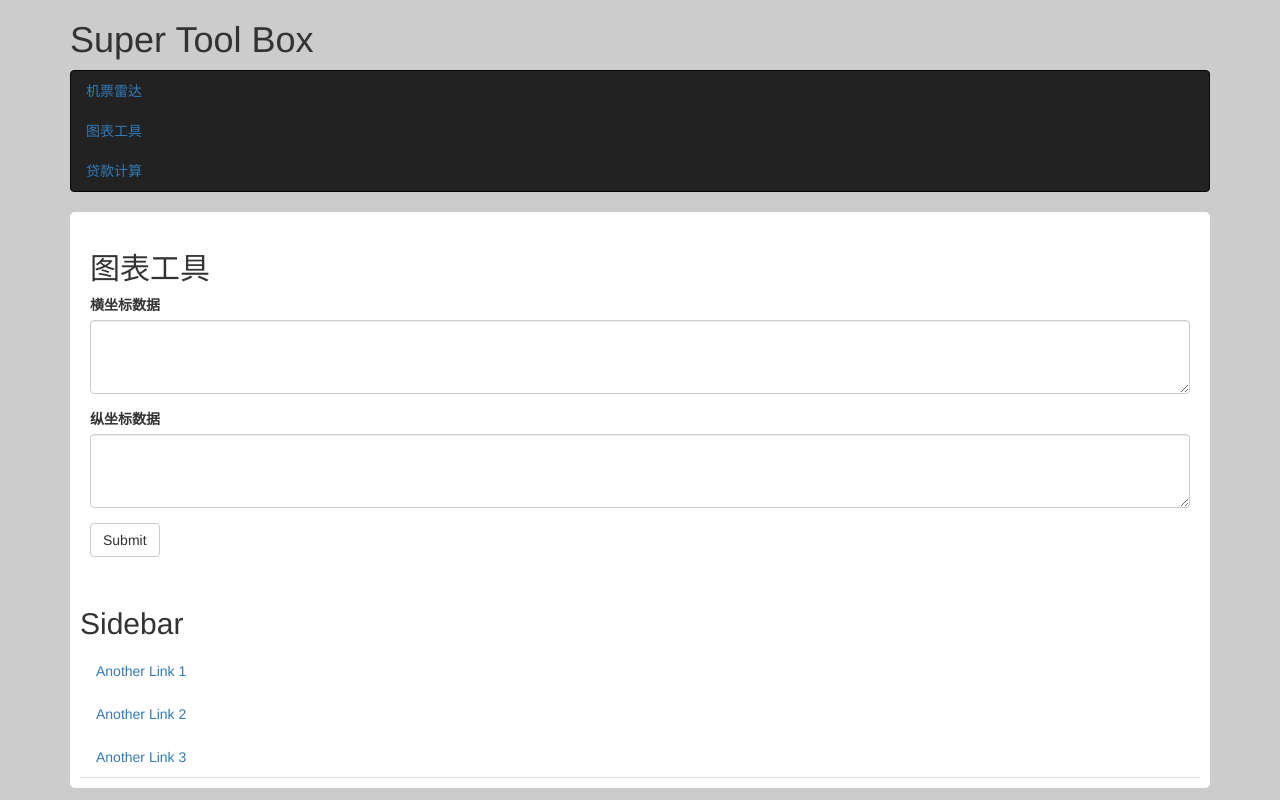
After one commit to saintbird/SuperToolBox, a Django app: page /chart/ in a window 1280 px wide. The commit adds this page. Run offline with Django 3.2, Linux system fonts and the light colour scheme; some libraries are stand-ins or nearby versions.

Commit message:
add more apps

```diff
--- /dev/null
+++ b/chart_tools/templates/chart_tools/index.html
@@ -0,0 +1,30 @@
+{% extends 'base.html' %}
+
+{% block title %}图表工具{% endblock %}
+
+{% block content %}
+<div id='content' class='row-fluid'>
+  <div class='span9 main'>
+    <h2>图表工具</h2>
+    <form>
+        <div class="form-group">
+          <label for="forLable">横坐标数据</label>
+          <textarea class="form-control" rows="3"></textarea>
+        </div>
+        <div class="form-group">
+          <label for="forData">纵坐标数据</label>
+          <textarea class="form-control" rows="3"></textarea>
+        </div>
+        <button type="submit" class="btn btn-default">Submit</button>
+    </form>
+  </div>
+  <div class='span3 sidebar'>
+    <h2>Sidebar</h2>
+    <ul class="nav nav-tabs nav-stacked">
+      <li><a href='#'>Another Link 1</a></li>
+      <li><a href='#'>Another Link 2</a></li>
+      <li><a href='#'>Another Link 3</a></li>
+    </ul>
+  </div>
+</div>
+{% endblock %}
--- a/chart_tools/views.py
+++ b/chart_tools/views.py
@@ -1,3 +1,6 @@
 from django.shortcuts import render
 
 # Create your views here.
+def index(request):
+    print "chart.index"
+    return render(request, 'chart_tools/index.html')
--- a/qunar_flight_query/views.py
+++ b/qunar_flight_query/views.py
@@ -13,7 +13,7 @@ sys.setdefaultencoding('utf8')
 
 # Create your views here.
 def index(request):
-    return render(request, 'index.html')
+    return render(request, 'qunar_flight_query/index.html')
 
 def query(request):
     c1 = request.GET["c1"]
--- a/super_tool_box/urls.py
+++ b/super_tool_box/urls.py
@@ -18,6 +18,10 @@ from django.contrib import admin
 
 urlpatterns = [
     url(r'^admin/', include(admin.site.urls)),
-    url(r'^$', 'qunar_flight_query.views.index', name='home'),
+    url(r'^flight/$', 'qunar_flight_query.views.index', name='flight'),
     url(r'^flight_query/$', 'qunar_flight_query.views.query', name='flight_query'),
+
+    url(r'^chart/$', 'chart_tools.views.index', name='chart'),
+
+    url(r'^loan/$', 'loan.views.index', name='loan'),
 ]
--- a/templates/nav.html
+++ b/templates/nav.html
@@ -3,9 +3,9 @@
  <div class='navbar navbar-inverse'>
    <div class='navbar-inner nav-collapse' style="height: auto;">
      <ul class="nav">
-       <li><a href="#">机票雷达</a></li>
-       <li><a href="#">Page One</a></li>
-       <li><a href="#">Page Two</a></li>
+       <li><a href="/flight/">机票雷达</a></li>
+       <li><a href="/chart/">图表工具</a></li>
+       <li><a href="/loan/">贷款计算</a></li>
      </ul>
    </div>
  </div>
```
Also changed, not shown: qunar_flight_query/templates/qunar_flight_query/index.html (renamed from qunar_flight_query/templates/index.html), 3 other files.
